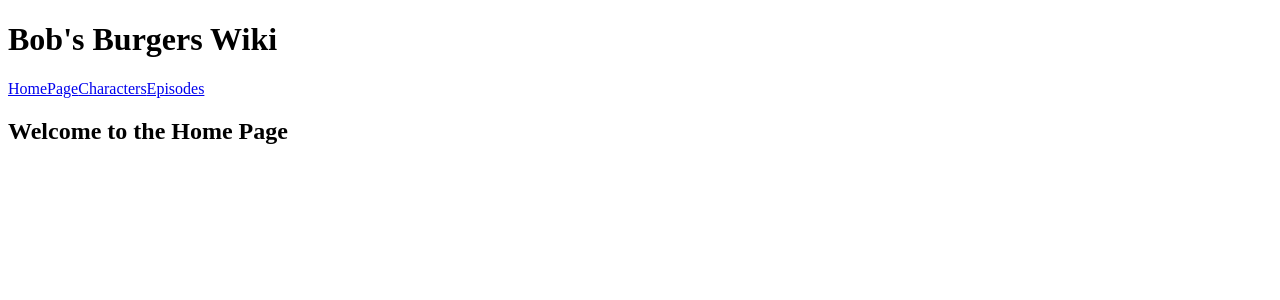
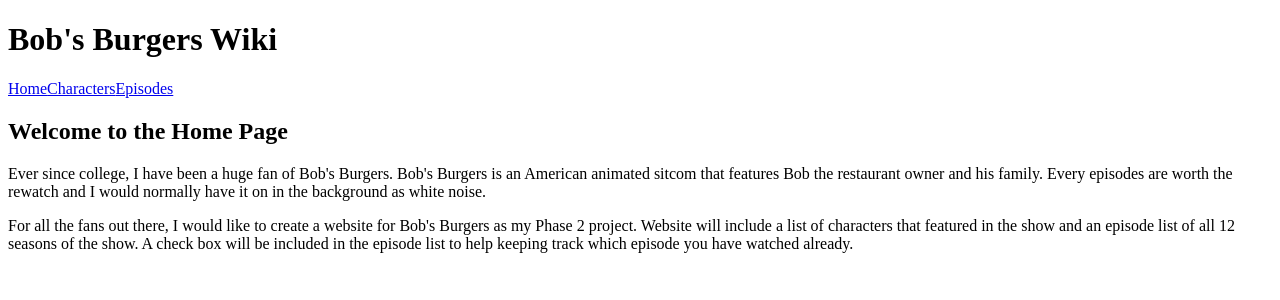
Before and after one commit to hkggerry/Phase-2-Bobs-Burgers-Wiki, a React (Create React App) app: page / in a window 1280 px wide. Shown: the top 300 px of the page. Built offline with nearby package versions, Linux system fonts and the light colour scheme; no server answers.

Commit message:
Episodes Added

```diff
--- a/src/components/App.js
+++ b/src/components/App.js
@@ -2,18 +2,25 @@
 import { Route, Switch } from "react-router-dom";
 import Header from "./Header";
 import NavBar from "./NavBar"
-import HomePage from "./HomePage";
+import Home from "./HomePage";
 import Characters from "./Characters";
 import Episodes from "./Episodes";
 
 
 function App() {
   const [data, setData] = useState([])
+  const [episodes, setEpisodes] = useState([])
 
   useEffect(()=>{
     fetch("https://bobsburgers-api.herokuapp.com/characters/")
     .then(r => r.json())
     .then(data => setData(data))
+  }, [])
+
+  useEffect(()=>{
+    fetch("https://bobsburgers-api.herokuapp.com/episodes/")
+    .then(r => r.json())
+    .then(episode => setEpisodes(episode))
   }, [])
 
 
@@ -23,15 +30,16 @@
         <NavBar />
         <Switch>
           <Route exact path="/">
-            <HomePage />
+            <Home />
           </Route>
           <Route exact path="/characters">
             <Characters data={data}/>
           </Route>
           <Route exact path="/episodes">
-            <Episodes />
+            <Episodes episodes={episodes}/>
           </Route>
         </Switch>
+
     </div>
   );
 }
--- /dev/null
+++ b/src/components/EpisodeList.js
@@ -0,0 +1,14 @@
+import React from "react";
+
+function EpisodeList({episodes}){
+    console.log(episodes)
+    return (
+        <ul className="episodes">
+            <div>
+                <strong>{episodes.name} S-{episodes.season}.{episodes.episode}</strong>
+            </div>
+        </ul>
+    )
+}
+
+export default EpisodeList;
--- a/src/components/Episodes.js
+++ b/src/components/Episodes.js
@@ -1,9 +1,14 @@
 import React from "react";
+import EpisodeList from "./EpisodeList";
 
-function Episodes() {
+function Episodes( {episodes} ) {
+    const episodeList = episodes.map(eachEpisode => {
+        return <EpisodeList key={eachEpisode.id} episodes={eachEpisode}/>
+    })
+
     return (
     <div>
-        <p>EPISODES!!</p>
+        {episodeList}
     </div>
     )
 }
--- a/src/components/HomePage.js
+++ b/src/components/HomePage.js
@@ -1,10 +1,12 @@
 import React from "react";
 
-function HomePage(){
+function Home(){
     return (
     <div>
         <h2>Welcome to the Home Page</h2>
+        <p>Ever since college, I have been a huge fan of Bob's Burgers. Bob's Burgers is an American animated sitcom that features Bob the restaurant owner and his family. Every episodes are worth the rewatch and I would normally have it on in the background as white noise. </p>
+        <p>For all the fans out there, I would like to create a website for Bob's Burgers as my Phase 2 project. Website will include a list of characters that featured in the show and an episode list of all 12 seasons of the show. A check box will be included in the episode list to help keeping track which episode you have watched already.</p>
     </div>
     )}
 
-export default HomePage;
+export default Home;
--- a/src/components/NavBar.js
+++ b/src/components/NavBar.js
@@ -4,7 +4,7 @@
 function NavBar() {
   return (
   <div>
-    <NavLink to="/">HomePage</NavLink>
+    <NavLink to="/">Home</NavLink>
     <NavLink to="/characters">Characters</NavLink>
     <NavLink to="/episodes">Episodes</NavLink>
   </div>
```
